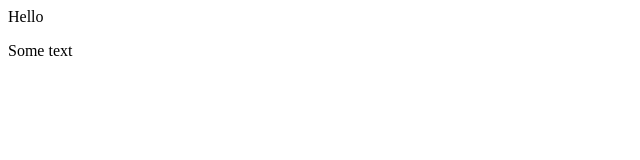
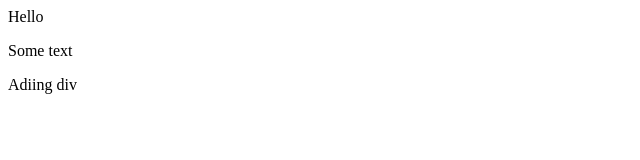
Before and after one commit to Dithapelo29/gitty, a plain HTML site: page index.html in a window 1280 px wide. Shown: the full height of the page, 0-640 px from the left. Drawn offline with Linux system fonts and the light colour scheme.

Commit message:
div added

```diff
--- a/index.html
+++ b/index.html
@@ -1,2 +1,4 @@
 <p>Hello</p>
 <p>Some text</p>
+
+<div>Adiing div</div>
```
